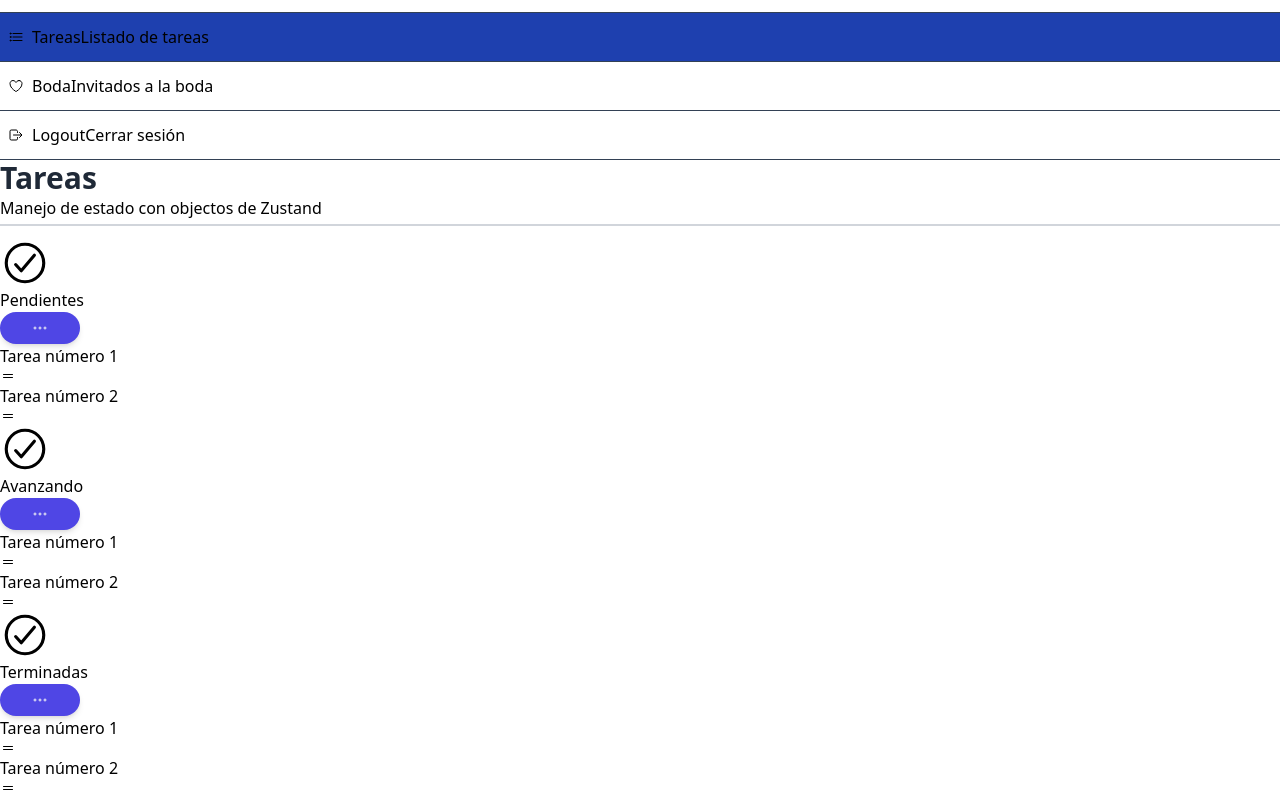
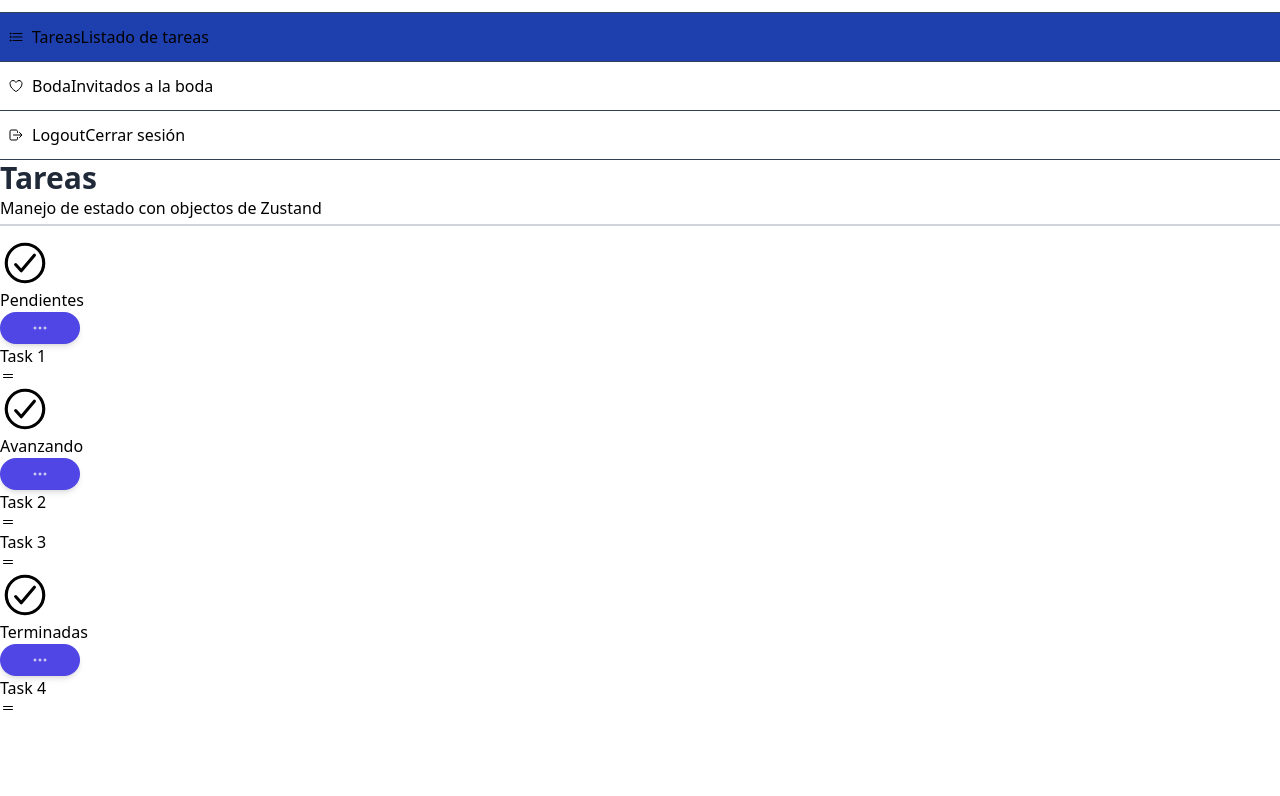
Before and after one commit to felipecaos1/zustand-practice, a React (Vite) app: page /dashboard/tasks in a window 1280 px wide. Shown: the part 542-1338 px from the top of the page. After the commit the page ends 1258 px from the top, so only its background shows below. Built offline with nearby package versions, Linux system fonts and the light colour scheme; no server answers.

Commit message:
Segundo avance in task module

```diff
--- a/src/components/jira/JiraTasks.tsx
+++ b/src/components/jira/JiraTasks.tsx
@@ -1,12 +1,15 @@
 import { IoCheckmarkCircleOutline, IoEllipsisHorizontalOutline, IoReorderTwoOutline } from 'react-icons/io5';
+import { Task, TaskStatus } from '../../interfaces';
+import { SingleTask } from './singleTask';
 
 interface Props {
   title: string;
-  value: 'pending' | 'in-progress' | 'done';
+  task: Task[];
+  value: TaskStatus;
 }
 
 
-export const JiraTasks = ({ title }: Props) => {
+export const JiraTasks = ({ title, task }: Props) => {
   return (
     <div className="!text-black relative flex flex-col rounded-[20px]  bg-white bg-clip-border shadow-3xl shadow-shadow-500  w-full !p-4 3xl:p-![18px]">
 
@@ -34,30 +37,11 @@ export const JiraTasks = ({ title }: Props) => {
       {/* Task Items */ }
       <div className="h-full w-full">
 
-        <div className="mt-5 flex items-center justify-between p-2">
-          <div className="flex items-center justify-center gap-2">
-            <p className="text-base font-bold text-navy-700">
-              Tarea número 1
-            </p>
-          </div>
-          <span className=" h-6 w-6 text-navy-700 cursor-pointer">
-            <IoReorderTwoOutline />
-          </span>
-        </div>
-
-        <div className="mt-5 flex items-center justify-between p-2">
-          <div className="flex items-center justify-center gap-2">
-            <p className="text-base font-bold text-navy-700">
-              Tarea número 2
-            </p>
-          </div>
-          <span className=" h-6 w-6 text-navy-700 cursor-pointer">
-            <IoReorderTwoOutline />
-          </span>
-        </div>
-
-
-
+        {
+          task.map( task =>(
+            <SingleTask key={task.id} task = {task} />
+          ))
+        }
       </div>
     </div>
   );
--- /dev/null
+++ b/src/components/jira/singleTask.tsx
@@ -0,0 +1,19 @@
+import { Task } from "../../interfaces";
+import { IoReorderTwoOutline } from "react-icons/io5";
+
+interface props {
+  task: Task;
+}
+
+export const SingleTask = ({ task }: props) => {
+  return (
+    <div className="mt-5 flex items-center justify-between p-2">
+      <div className="flex items-center justify-center gap-2">
+        <p className="text-base font-bold text-navy-700">{task.title}</p>
+      </div>
+      <span className=" h-6 w-6 text-navy-700 cursor-pointer">
+        <IoReorderTwoOutline />
+      </span>
+    </div>
+  );
+};
--- a/src/interfaces/task.interface.ts
+++ b/src/interfaces/task.interface.ts
@@ -6,4 +6,4 @@ export interface Task{
     status:TaskStatus;
 }
 
-export type TaskStatus = 'open' | 'in-progres' | 'done'
+export type TaskStatus = 'open' | 'in-progress' | 'done'
--- a/src/pages/02-objects/JiraPage.tsx
+++ b/src/pages/02-objects/JiraPage.tsx
@@ -5,7 +5,7 @@ export const JiraPage = () => {
 
   const task = useTaksStore(state => state.tasks);
   const taskDone = useTaksStore(state => state.getTaskbyStatus('done'));
-  const taskInProgress = useTaksStore(state => state.getTaskbyStatus('in-progres'));
+  const taskInProgress = useTaksStore(state => state.getTaskbyStatus('in-progress'));
   const taskOpen = useTaksStore(state => state.getTaskbyStatus('open'));
   console.log(taskDone);
   console.log(taskInProgress);
@@ -18,11 +18,11 @@ export const JiraPage = () => {
 
       <div className="grid grid-cols-1 md:grid-cols-3 gap-4">
 
-          <JiraTasks title='Pendientes' value='pending' />
+          <JiraTasks title='Pendientes' value='open' task={taskOpen} />
 
-          <JiraTasks title='Avanzando' value='in-progress' />
+          <JiraTasks title='Avanzando' value='in-progress' task={taskInProgress} />
 
-          <JiraTasks title='Terminadas' value='done' />
+          <JiraTasks title='Terminadas' value='done' task={taskDone}/>
 
       </div>
 
--- a/src/stores/task/task.storage.ts
+++ b/src/stores/task/task.storage.ts
@@ -18,8 +18,9 @@ const storeApi : StateCreator<TaskState & Action> = (set, get) =>({
 
     tasks:{
         'ABC-1':{id: 'ABC-1', title: 'Task 1', status: 'open'},
-        'ABC-2':{id: 'ABC-2', title: 'Task 2', status: 'in-progres'},
-        'ABC-3':{id: 'ABC-3', title: 'Task 3', status: 'in-progres'},
+        'ABC-2':{id: 'ABC-2', title: 'Task 2', status: 'in-progress'},
+        'ABC-3':{id: 'ABC-3', title: 'Task 3', status: 'in-progress'},
+        'ABC-4':{id: 'ABC-4', title: 'Task 4', status: 'done'},
     },
 
     getTaskbyStatus:(status:TaskStatus) =>{
```
